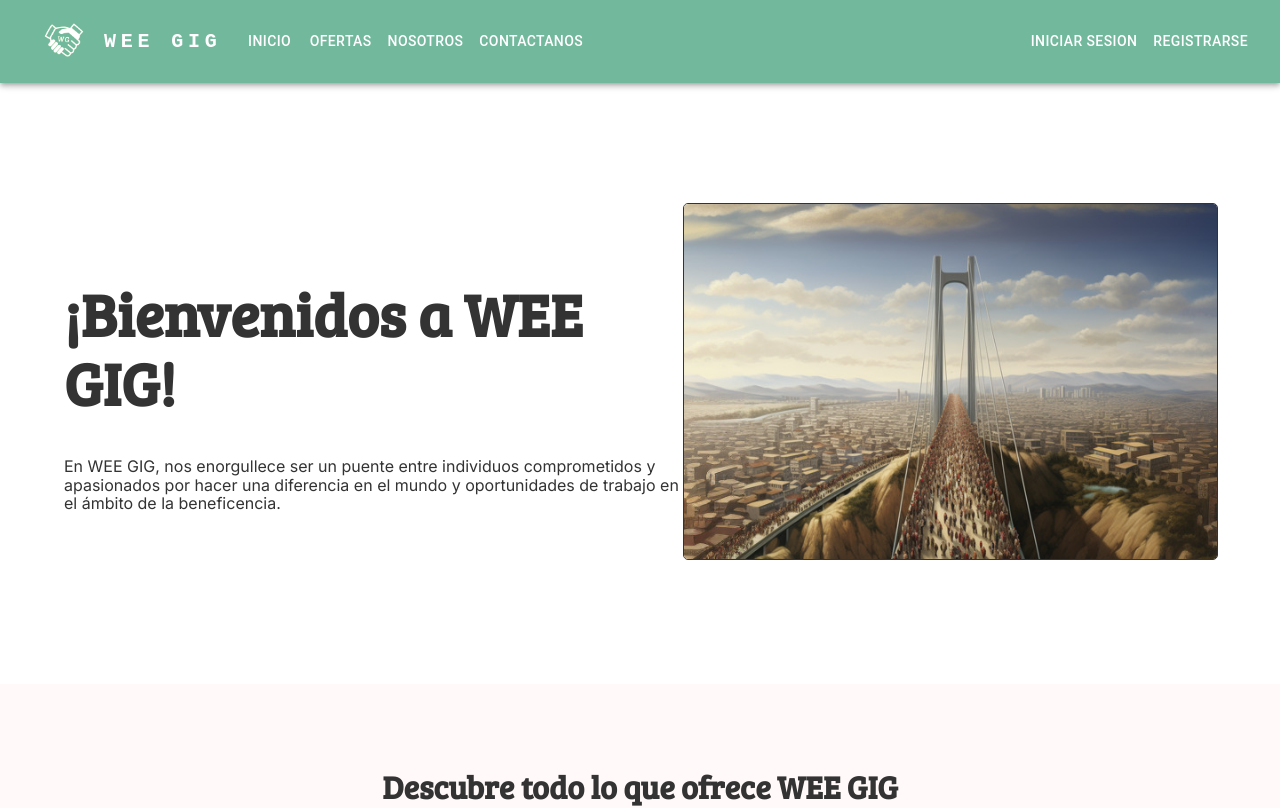
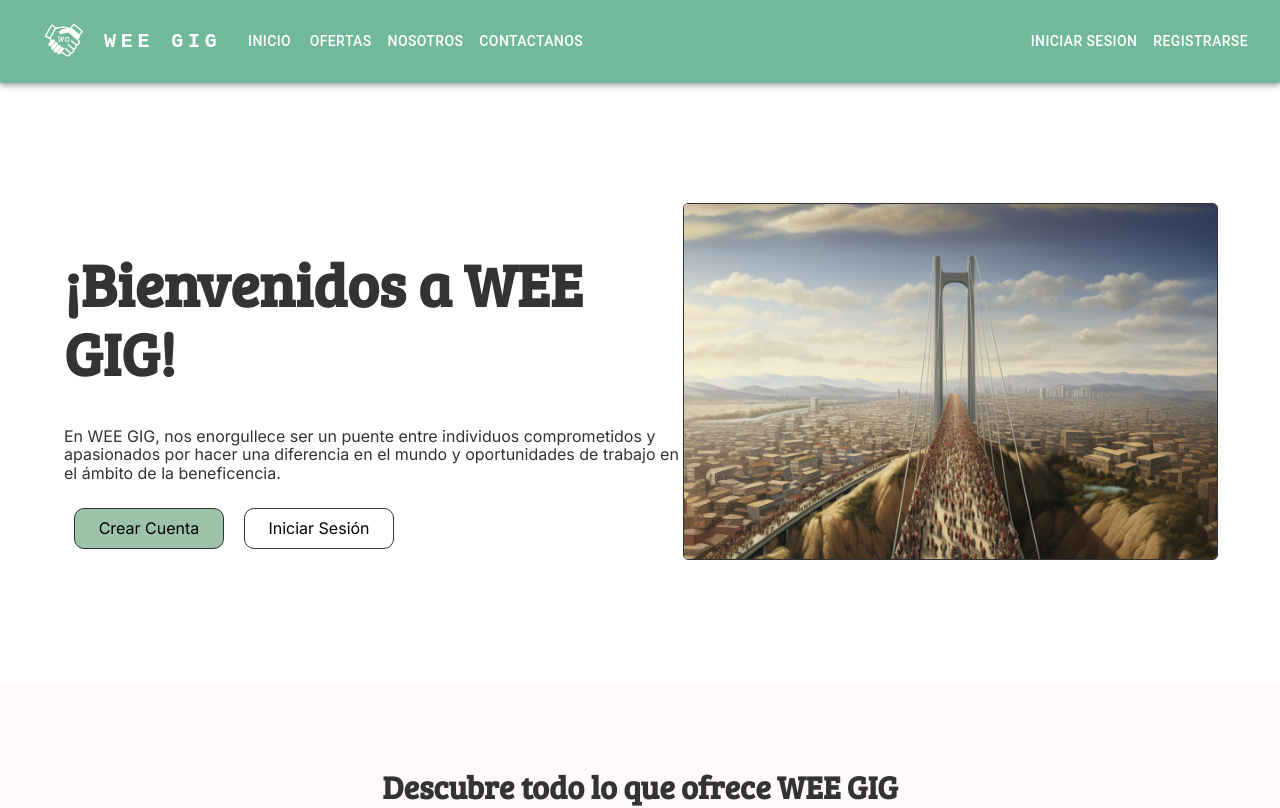
Before and after one commit to franciscojordan/WeeGig, a React (Vite) app in the folder frontend/: page / in a window 1280 px wide. Shown: the top 808 px of the page. Built offline with nearby package versions, Linux system fonts and the light colour scheme.

Commit message:
putos botones de los cojones suuuuuuuuuuuuu

```diff
--- a/frontend/src/tsx/pages/Home.tsx
+++ b/frontend/src/tsx/pages/Home.tsx
@@ -25,7 +25,8 @@
 
 function Home() {
     // Simulando que el usuario está registrado (cambiar a true o false según corresponda)
-    const user = true;
+    const [cookies] = useCookies(["userToken"]);
+    const userIsRegistered = !!cookies.user;
 
     return (
         <div>
@@ -34,12 +35,14 @@
                     <h1 className="big">¡Bienvenidos a WEE GIG!</h1>
                     <p>En WEE GIG, nos enorgullece ser un puente entre individuos comprometidos y apasionados por hacer una diferencia en el mundo y oportunidades de trabajo en el ámbito de la beneficencia.</p>
                     {/* Condición para mostrar o no los botones */}
-                    {!user && (
-                        <div>
-                            <a href="/registrar"><Button value="Crear Cuenta" type="green" /></a>
-                            <a href="/Login"><Button value="Iniciar Sesión" /></a>
-                        </div>
-                    )}
+                    {/* Condición para mostrar o no los botones */}
+                    {!userIsRegistered && (
+                <div>
+                    <a href="/registrar"><Button value="Crear Cuenta" type="green" /></a>
+                    <a href="/Login"><Button value="Iniciar Sesión" /></a>
+                </div>
+            )}
+
                 </div>
                 <div className="leftimg">
                     <img src="./src/assets/img/initial.jpg" alt="" />
```
